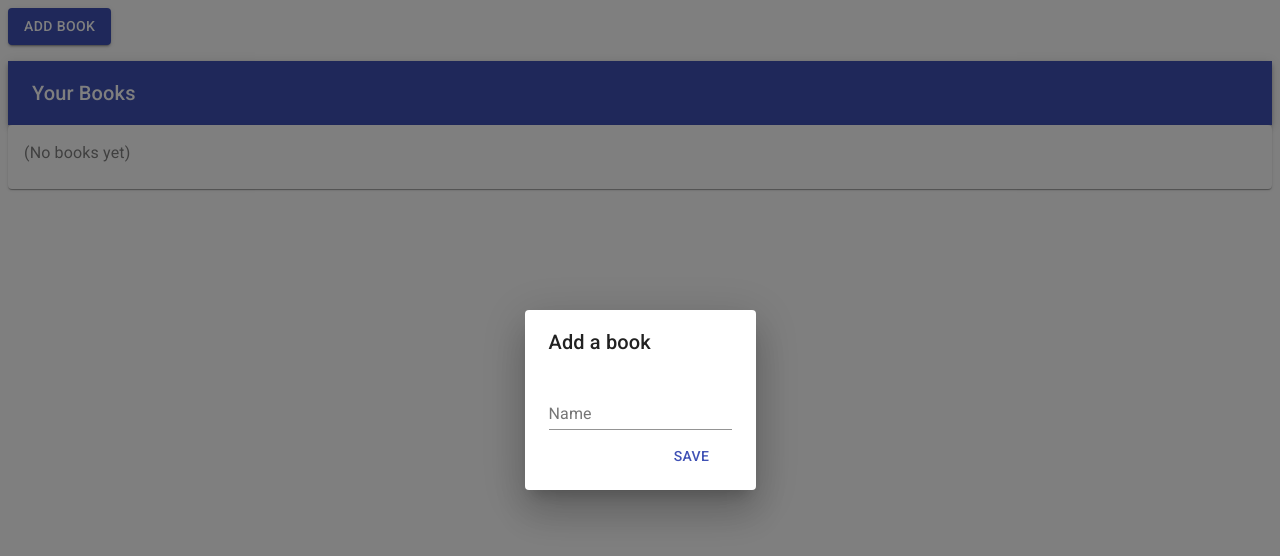
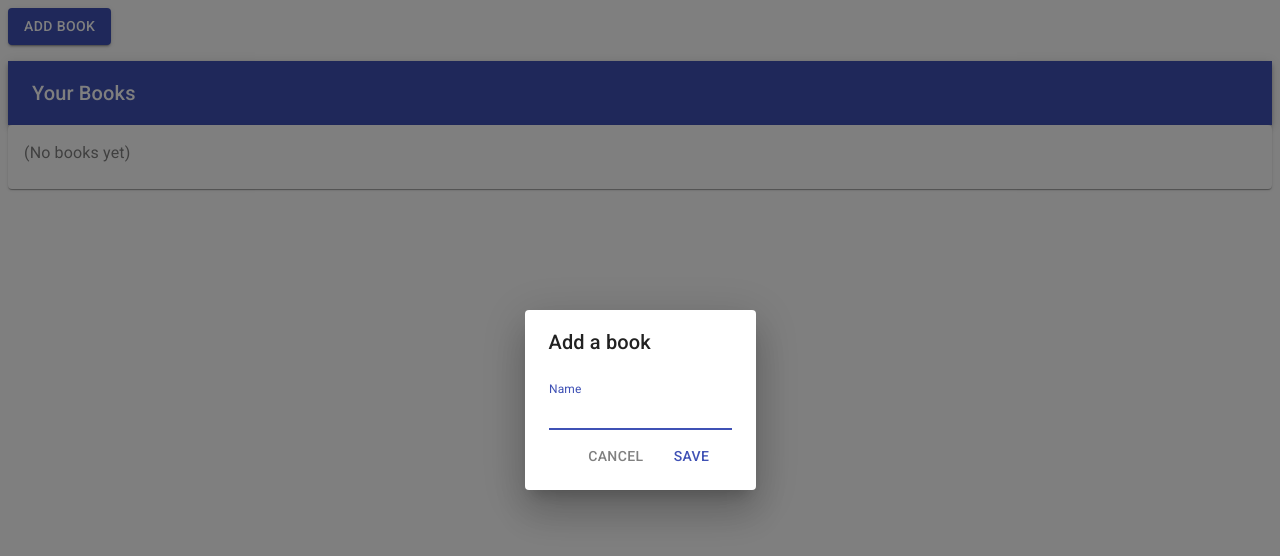
Before and after one commit to tommywilczek/book-review-app, a React (Vite) app: page / in a window 1280 px wide. Both pictures are taken after a click on the button "ADD BOOK". Shown: the top 556 px of the page. Built offline with nearby package versions, Linux system fonts and the light colour scheme.

Commit message:
It auto focuses on the input and has a cancel button

```diff
--- a/src/BookListPage.js
+++ b/src/BookListPage.js
@@ -54,7 +54,7 @@ export default class BookListPage extends Component {
           <Dialog open={shouldShowNewBookForm} onClose={this.closeModal} aria-labelledby="add-book-dialog-title">
             <DialogTitle id="add-book-dialog-title">Add a book</DialogTitle>
             <DialogContent>
-              <NewBookForm onSave={this.addBook} />
+              <NewBookForm onSave={this.addBook} onCancel={this.closeModal} />
             </DialogContent>
           </Dialog>
 
--- a/src/NewBookForm.js
+++ b/src/NewBookForm.js
@@ -21,6 +21,7 @@ export default class NewBookForm extends Component {
 
     render() {
       const { bookName } = this.state;
+      const { onCancel } = this.props;
       return (
         <div>
           <TextField
@@ -28,8 +29,16 @@ export default class NewBookForm extends Component {
             value={bookName}
             data-test="newBookTitleField"
             onChange={this.handleTextChange}
+            autoFocus={true}
           />
           <DialogActions>
+            <Button
+              style={{ color: "gray" }}
+              onClick={onCancel}
+              data-test="cancelBtn"
+            >
+              Cancel
+            </Button>
             <Button
               color="primary"
               data-test="saveBookBtn"
```
Also changed, not shown: 1 other file (tests, documents, lock files or other folders).
